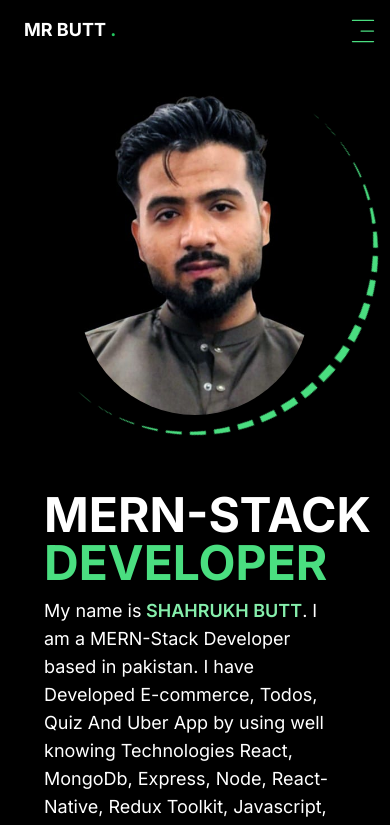
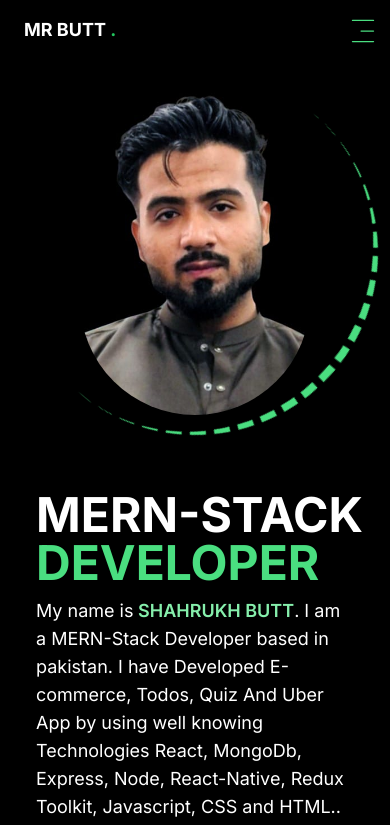
Before and after one commit to Shahrukh-butt804/Portfolio, a Next.js app: page / in a window 390 px wide. Shown: the top 825 px of the page. Built offline with nearby package versions, Linux system fonts and the light colour scheme.

Commit message:
fix responsiveness

```diff
--- a/src/app/page.tsx
+++ b/src/app/page.tsx
@@ -21,7 +21,7 @@ export default function Home() {
     },
     {
       text: "Commits",
-      value: 300,
+      value: 900,
     },
     {
       text: "Projects",
@@ -32,7 +32,7 @@ export default function Home() {
   return (
     <div className="bg-black sm:mb-10 lg:mb-0 md:-mt-7 ">
       {/* Hero section */}
-      <div className="container px-3 flex justify-center items-center   flex-col-reverse md:flex-row ">
+      <div className="container px-1  md:px-3 flex justify-center items-center   flex-col-reverse md:flex-row ">
         <div
           className="container mb-4 lg:ms-[-20px] lg:h-[80vh] lg:flex-col lg:items-center lg:justify-center lg:flex-shrink-2
     block lg:flex "
```
